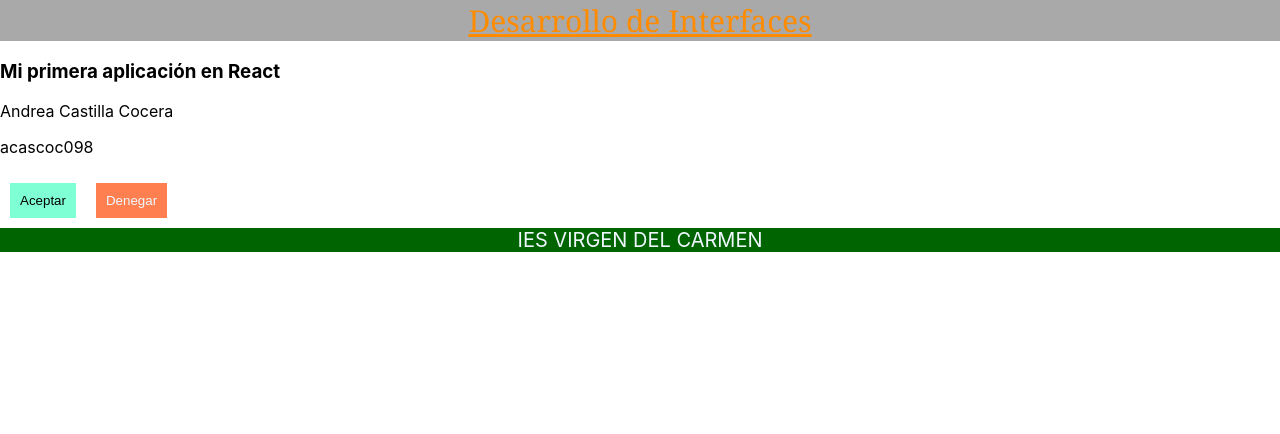
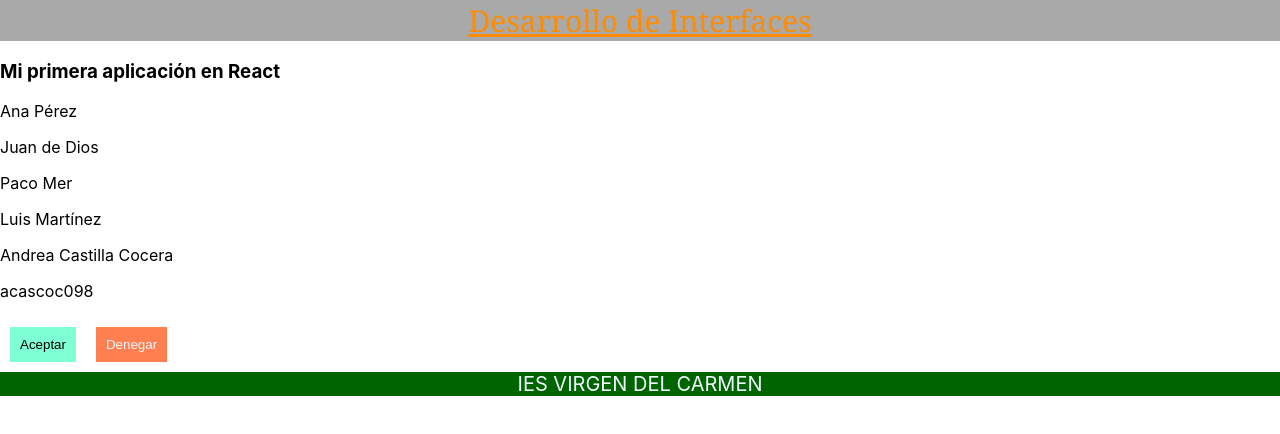
Before and after one commit to acascoc098/esqueleto, a React (Create React App) app: page / in a window 1280 px wide. Shown: the top 434 px of the page. Built offline with nearby package versions, Linux system fonts and the light colour scheme.

Commit message:
Ejemplo para recorrer un array.

```diff
--- a/src/Datos.js
+++ b/src/Datos.js
@@ -1,4 +1,5 @@
 import Button from './Button/Button'
+import StudentList from './StudentList/StudentList'
 
 function Datos(){
 
@@ -7,6 +8,7 @@ function Datos(){
     }
     return(
         <div>
+            <StudentList/>
             <p>Andrea Castilla Cocera</p>
             <p>acascoc098</p>
             <Button title="Aceptar" type="primary" enviar={onEnviar}/>
--- /dev/null
+++ b/src/StudentList/StudentList.js
@@ -0,0 +1,32 @@
+
+const StudentList =  () => {
+    const students = [
+        {firstName: "Ana", lastName: "Pérez"},
+        {firstName: "Juan", lastName: "de Dios"},
+        {firstName: "Paco", lastName: "Mer"},
+        {firstName: "Luis", lastName: "Martínez"},
+    ];
+
+    const getInfoS = () => {
+        const list = [];
+        for (const student of students) {
+            list.push(<p>{`${student.firstName} ${student.lastName}`}</p>)
+        }
+        return list;
+    }
+
+    /*const prueba = [
+        <p>{students[0].firstName}</p>,
+        <p>{students[0].lastName}</p>
+    ]*/
+
+    return (
+        <>
+            {/*{students} Esto sería una forma de hacerlo,
+            pero hay que convertilo en jsx, como en prueba -> {prueba}*/}
+            {getInfoS()}
+        </>
+    )
+}
+
+export default StudentList;
```
